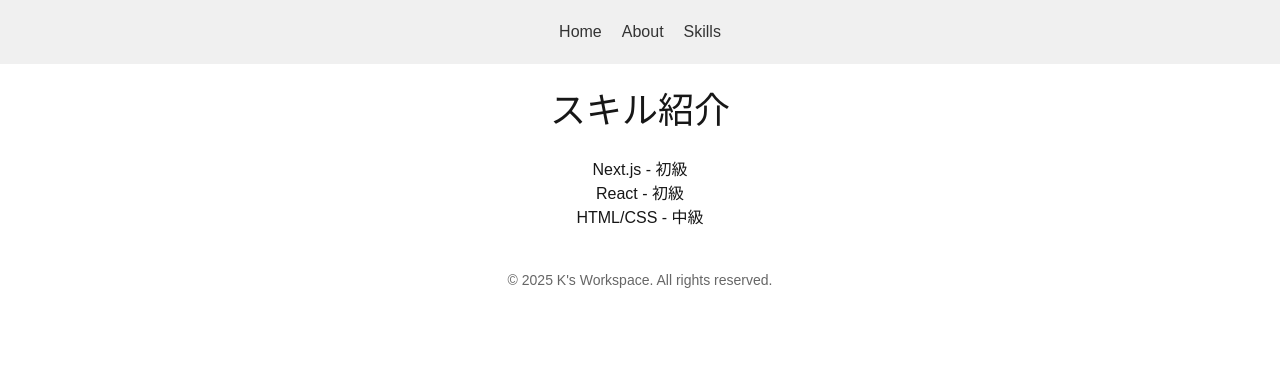
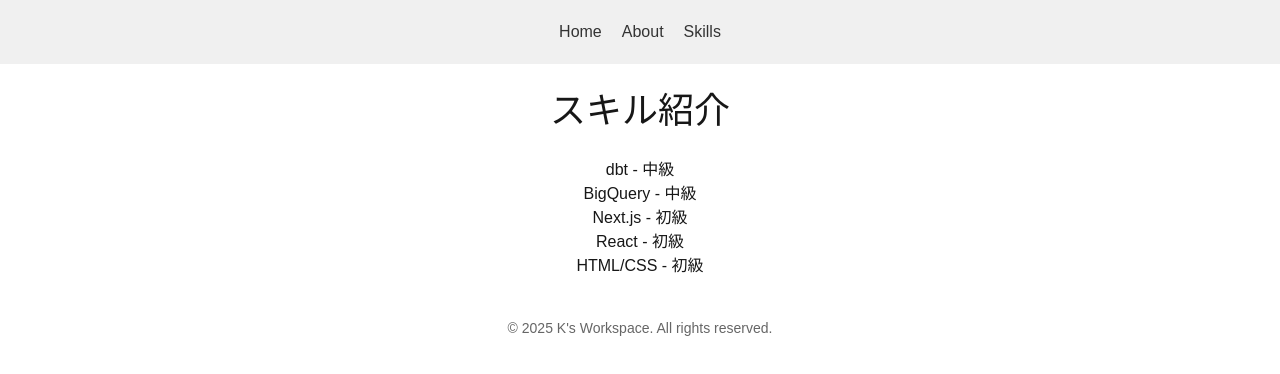
Before and after one commit to k-0120/k-portfolio-next, a Next.js app: page /skills in a window 1280 px wide. Shown: the top 374 px of the page. Built offline with nearby package versions, Linux system fonts and the light colour scheme.

Commit message:
modified skills

```diff
--- a/src/data/skills.ts
+++ b/src/data/skills.ts
@@ -1,5 +1,7 @@
 export const skills = [
+  { name: "dbt", level: "中級" },
+  { name: "BigQuery", level: "中級" },
   { name: "Next.js", level: "初級" },
   { name: "React", level: "初級" },
-  { name: "HTML/CSS", level: "中級" },
+  { name: "HTML/CSS", level: "初級" },
 ];
```
